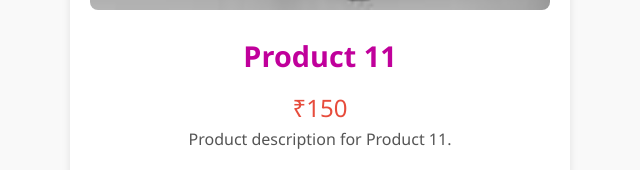
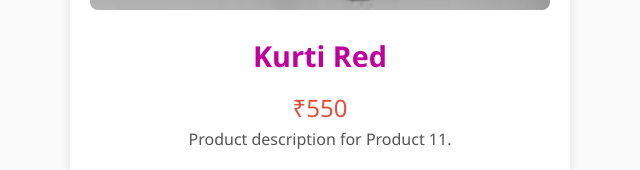
Before and after one commit to roobi1501/clothing-accessories, a plain HTML site: page products/product_11.html in a window 1280 px wide. Shown: the part 778-948 px from the top of the page, 320-960 px from the left. Drawn offline with Linux system fonts and the light colour scheme.

Commit message:
Update product_11.html

```diff
--- a/products/product_11.html
+++ b/products/product_11.html
@@ -41,10 +41,10 @@
             </div>
         </section>
 
-        <h2 class="tee-product-title">Product 11</h2>
+        <h2 class="tee-product-title">Kurti Red</h2>
 
         <section class="tee-product-details">
-            <p class="tee-product-price">₹150</p>
+            <p class="tee-product-price">₹550</p>
             <article class="tee-product-description">
                 <p>Product description for Product 11.</p>
             </article>
```
